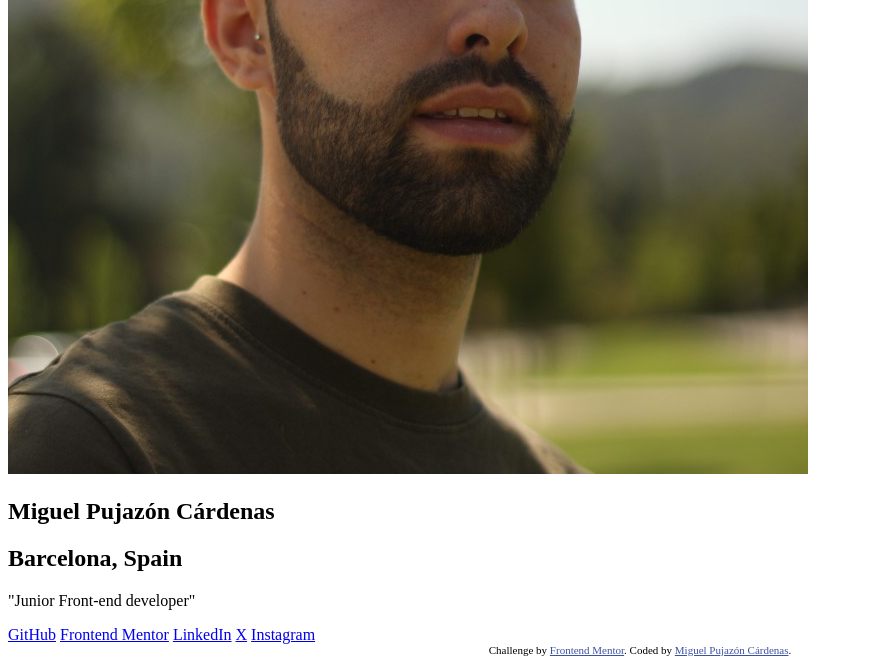
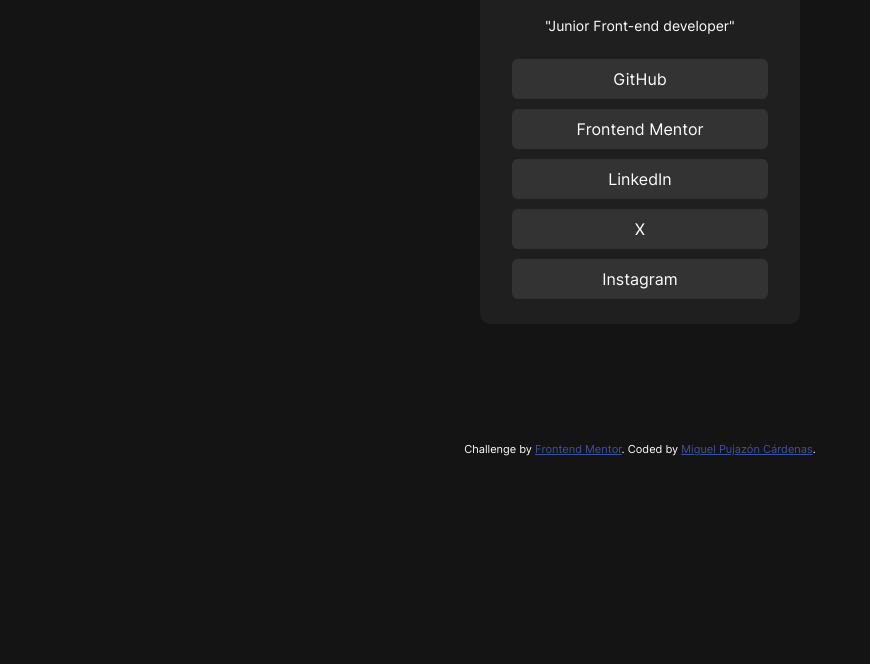
Before and after one commit to mpujazon/social-links-profile, a plain HTML site: page index.html in a window 1280 px wide. Shown: the part 334-998 px from the top of the page, without its empty margins (0-870 px from the left). After the commit the page ends 800 px from the top, so only its background shows below. Drawn offline with Linux system fonts and the light colour scheme; files that its build step writes are made by us from their sources.

Commit message:
First CSS draft and small fixes in HTML

```diff
--- a/assets/styles/styles.css
+++ /dev/null
@@ -1,2 +0,0 @@
-.attribution { font-size: 11px; text-align: center; }
-.attribution a { color: hsl(228, 45%, 44%); }
--- a/index.html
+++ b/index.html
@@ -5,27 +5,27 @@
   <meta name="viewport" content="width=device-width, initial-scale=1.0"> <!-- displays site properly based on user's device -->
   <link rel="icon" type="image/png" sizes="32x32" href="./assets/images/favicon-32x32.png">
   <title>Miguel Pujazón | Front-end Developer</title>
-  <link rel="stylesheet" href="./styles/styles.css">
+  <link rel="stylesheet" href="styles.css">
 </head>
 <body>
   <main class="card">
     <section class="header">
-      <img src="assets/images/avatar-miguel.jpeg" alt="Miguel's profile picture">
-      <h1 class="profile-name">Miguel Pujazón Cárdenas</h1>
+      <img src="assets/images/avatar-miguel.jpeg" alt="Miguel's profile picture" class="profile-image">
+      <h1 class="profile-name">Miguel Pujazón</h1>
       <h2 class="location">Barcelona, Spain</h2>
       <p class="description">"Junior Front-end developer"</p>
     </section>
     <nav class="links">
-      <a href="https://github.com/mpujazon" class="button-link">GitHub</a>
-      <a href="https://www.frontendmentor.io/profile/mpujazon" class="button-link">Frontend Mentor</a>
-      <a href="https://www.linkedin.com/in/mpujazon/" class="button-link">LinkedIn</a>
+      <a href="https://github.com/mpujazon" class="button-link" target="_blank">GitHub</a>
+      <a href="https://www.frontendmentor.io/profile/mpujazon" class="button-link" target="_blank">Frontend Mentor</a>
+      <a href="https://www.linkedin.com/in/mpujazon/" class="button-link" target="_blank">LinkedIn</a>
       <a href="#" class="button-link">X</a>
       <a href="#" class="button-link">Instagram</a>
     </nav>
   </main>
-  <div class="attribution">
+  <footer class="attribution">
     Challenge by <a href="https://www.frontendmentor.io?ref=challenge" target="_blank">Frontend Mentor</a>.
     Coded by <a href="https://github.com/mpujazon" title="Miguel's Github Profile">Miguel Pujazón Cárdenas</a>.
-  </div>
+  </footer>
 </body>
 </html>
--- /dev/null
+++ b/styles.css
@@ -0,0 +1,95 @@
+@font-face {
+    font-family: 'Inter';
+    src: url(assets/fonts/Inter-VariableFont_slnt\,wght.ttf) format('truetype');
+    font-weight: 100 900;
+}
+
+*{
+    box-sizing: border-box;
+    margin: 0;
+}
+
+body{
+    height: 100vh;
+    width: 100vw;
+    color: hsl(0, 0%, 100%);
+    background-color: hsl(0, 0%, 8%);
+    font-family: 'Inter';
+    display: flex;
+    flex-direction: column;
+    justify-content: center;
+    align-items: center;
+}
+
+.card{
+    width: 25%;
+    background-color: hsl(0, 0%, 12%);
+    border-radius: 10px;
+
+}
+
+.header{
+    width: 100%;
+    display: flex;
+    flex-direction: column;
+    align-items: center;
+}
+
+.profile-image{
+    min-width: 80px;
+    width: 25%;
+    border-radius: 50%;
+    margin: 30px auto;
+}
+
+.profile-name{
+    font-weight: 400;
+    font-size: 1.5em;
+}
+
+.location{
+    color: hsl(75, 94%, 57%);
+    font-weight: 400;
+    font-size: 1em;
+}
+
+.description{
+    font-size: 14px;
+    margin: 20px;
+}
+
+nav.links{
+    margin-bottom: 20px;
+}
+
+.links{
+    display: flex;
+    flex-direction: column;
+    align-items: center;
+}
+
+.button-link{
+    width: 80%;
+    margin: 5px;
+    padding: 10px;
+    border-radius: 6px;
+    text-align: center;
+    color: white;
+    text-decoration: none;
+    background-color: hsl(0, 0%, 20%);
+}
+
+.button-link:hover{
+    background-color: hsl(0, 0%, 30%);
+}
+
+.attribution{
+    position: absolute;
+    bottom: 0;
+    margin: 10px;
+}
+
+
+
+.attribution { font-size: 11px; text-align: center; }
+.attribution a { color: hsl(228, 45%, 44%); }
```
